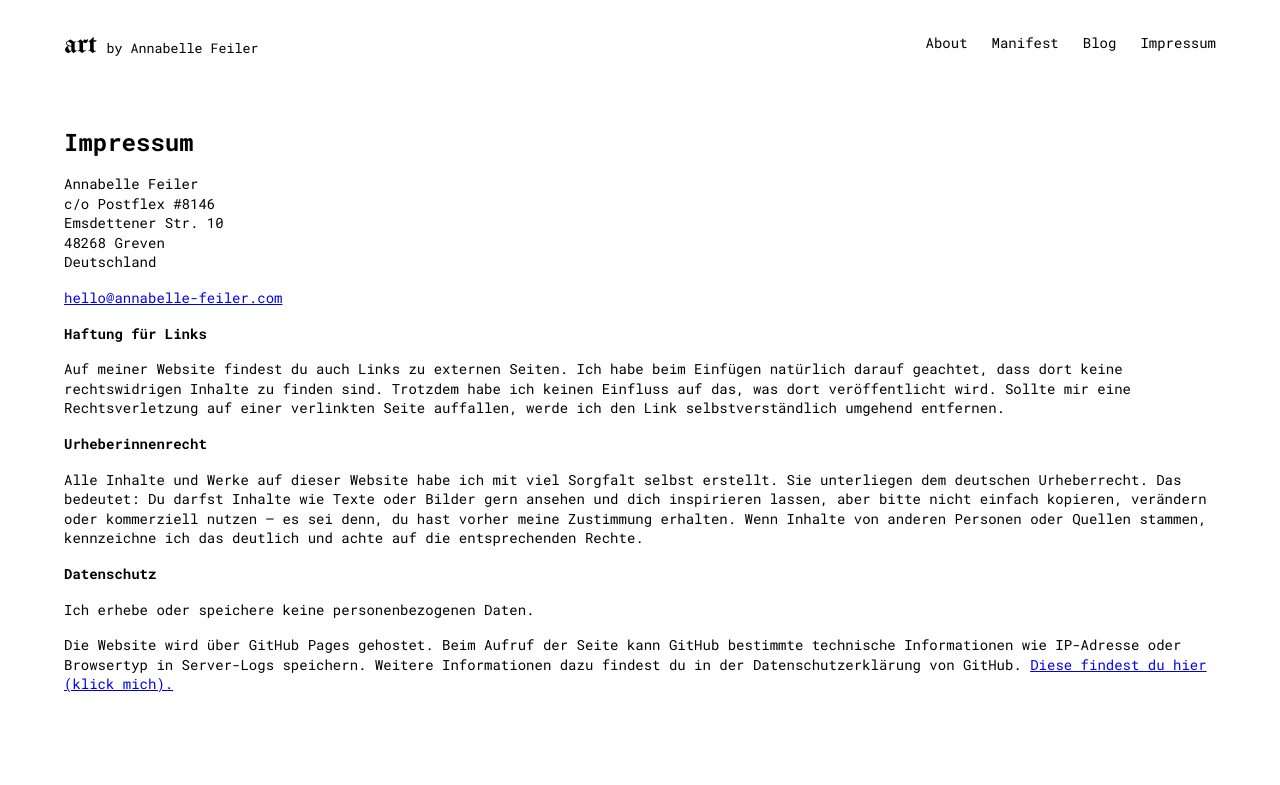
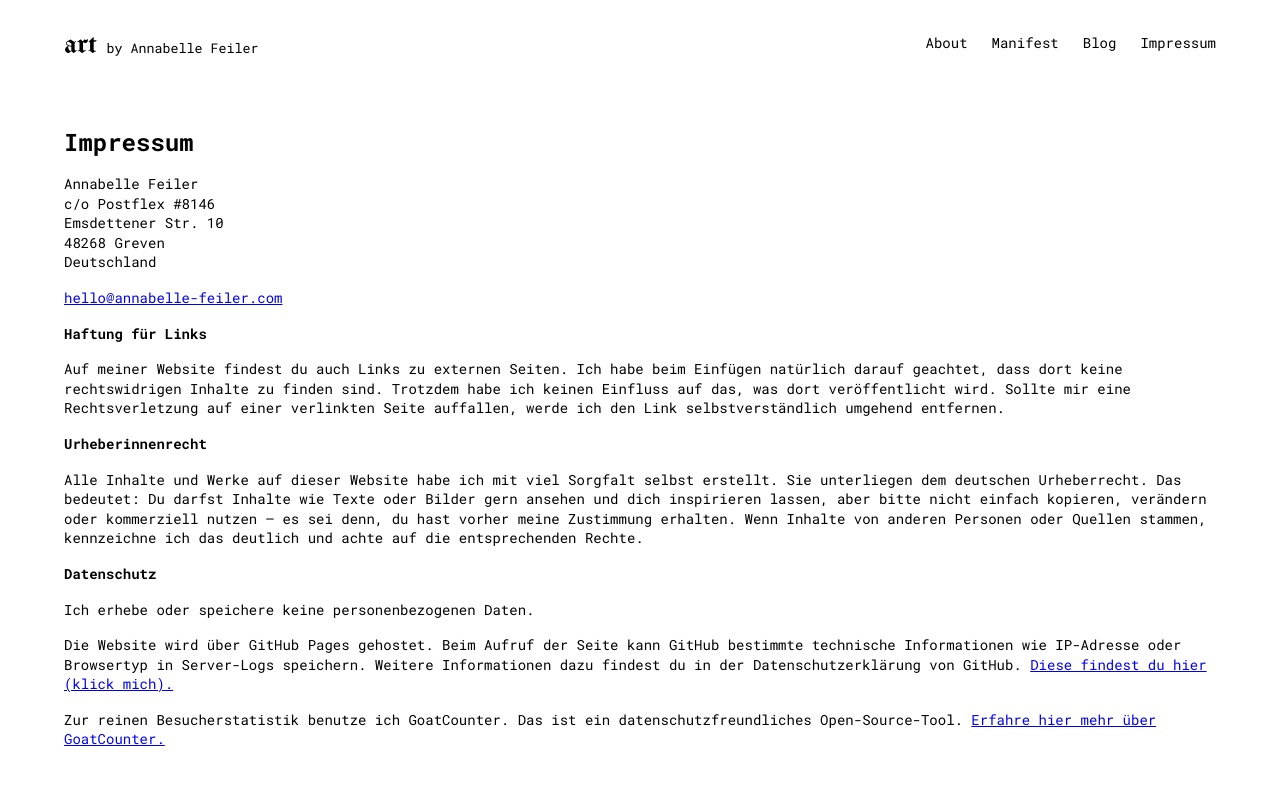
Before and after one commit to enaaacode/annabelle-feiler, a Jekyll site: the page built from impressum.md, in a window 1280 px wide. Shown: the top 785 px of the page. Built offline with Jekyll 4.4.1, drawn with Linux system fonts in a browser that asks for light colours.

Commit message:
add GoatCounter disclaimer

```diff
--- a/impressum.md
+++ b/impressum.md
@@ -37,3 +37,5 @@ kennzeichne ich das deutlich und achte auf die entsprechenden Rechte.
 Ich erhebe oder speichere keine personenbezogenen Daten.
 
 Die Website wird über GitHub Pages gehostet. Beim Aufruf der Seite kann GitHub bestimmte technische Informationen wie IP-Adresse oder Browsertyp in Server-Logs speichern. Weitere Informationen dazu findest du in der Datenschutzerklärung von GitHub. <a target="_blank" rel="noopener" href="https://docs.github.com/de/site-policy/privacy-policies/github-general-privacy-statement">Diese findest du hier (klick mich).</a>
+
+Zur reinen Besucherstatistik benutze ich GoatCounter. Das ist ein datenschutzfreundliches Open-Source-Tool. <a target="_blank" rel="noopener" href="https://www.goatcounter.com/">Erfahre hier mehr über GoatCounter.</a>
```
